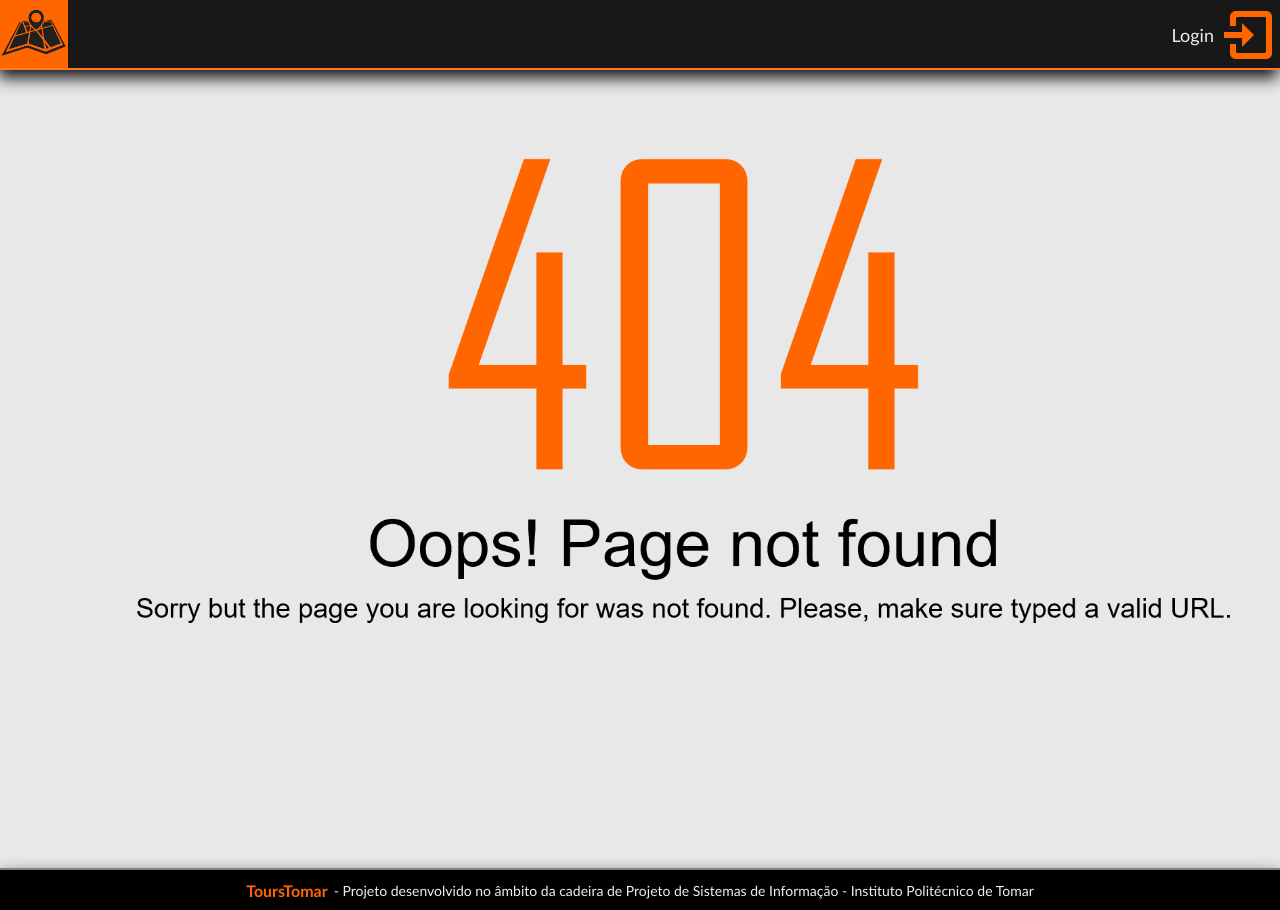
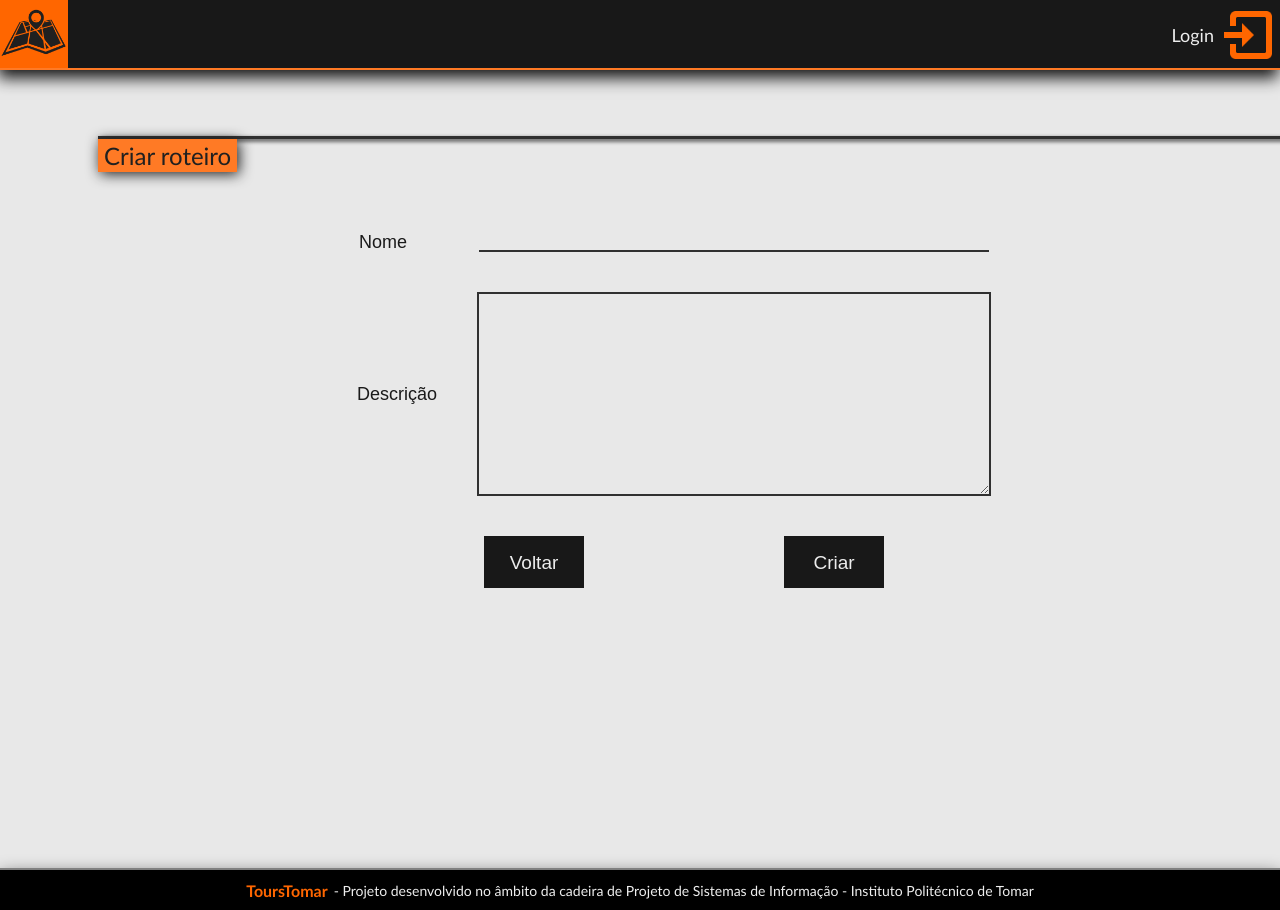
Before and after one commit to iptomar/PSI-Grupo-A-2019-2020, a React (Create React App) app in the folder frontoffice/: page /AddRoute in a window 1280 px wide. Built offline with nearby package versions, Linux system fonts and the light colour scheme.

Commit message:
Alterações "AddRoutes"
Implementação dos estilos na página e modificação das "Routes" para o correto funcionamento da página.

```diff
--- a/frontoffice/src/App.jsx
+++ b/frontoffice/src/App.jsx
@@ -30,7 +30,7 @@ class App extends React.Component {
           <Route exact path="/UpdatePoint" component={UpdatePoint}></Route>
           <Route exact path="/Profile" component={Profile}></Route>
           <Route exact path="/Routes" component={Routes}></Route>
-          <Route exact path="/Routes/AddRoute" component={AddRoute}></Route>
+          <Route exact path="/AddRoute" component={AddRoute}></Route>
           <Route exact path="/MyPoints" component={Points}></Route>
           <Route exact path="/Create" component={Create}></Route>
           <Route exact path="/Image" component={Images}></Route>
--- a/frontoffice/src/pages/addroute.jsx
+++ b/frontoffice/src/pages/addroute.jsx
@@ -1,13 +1,93 @@
 import React, { Component } from "react";
+import { Redirect } from "react-router-dom";
+import './style/addRoute.css';
+import "./style/pageframe.css";
+import NavBar from "./navBar";
 
-class AddRoute extends Component{
-    render(){
-        return(
-            <div>
-                TESTE
+class Routes extends Component {
+    constructor(props) {
+        super(props);
+        this.state = {
+            loggedIn: false,
+            redirect: "/AddRoute",
+            userdata: null,
+        };
+        this.redirecter = this.redirecter.bind(this);
+    }
+
+    componentDidMount() {
+        if (sessionStorage.getItem("userData")) {
+            let data = JSON.parse(sessionStorage.getItem("userData"));
+            this.setState({ userdata: data });
+            this.setState({ loggedIn: true });
+        } else {
+            this.setState({ loggedIn: false });
+        }
+    }
+
+    redirecter(local) {
+        if (local === "/Logout") {
+            sessionStorage.setItem("userdata", "");
+            sessionStorage.clear();
+            this.setState({ redirect: "/", loggedIn: false, data: null });
+        } else this.setState({ redirect: local });
+    }
+
+    render() {
+
+        if (this.state.redirect !== "/AddRoute") {
+            return <Redirect to={this.state.redirect} />;
+        }
+
+        return (
+            <div id="body">
+                <NavBar redirecter={this.redirecter}></NavBar>
+                <div id="PageMainDiv">
+                    <div className="BackgroundDiv"></div>
+                    <div id="PageCenter">
+                        <div id="PageCentralDiv">
+                            <div className="TitleDiv"></div>
+                            <p className="TitleP">Criar roteiro</p>
+                            <div id="RouteBox">
+                                <div className="FieldDiv">
+                                    <label className="FieldLabel">Nome</label>
+                                    <input
+                                        type="text"
+                                        id="title"
+                                        name="title"
+                                        className="TextBox"
+                                    ></input>
+                                </div>
+
+                                <div className="FieldDiv">
+                                    <label className="FieldLabel">Descrição</label>
+                                    <textarea
+                                        type="text"
+                                        id="descr"
+                                        name="descr"
+                                    ></textarea>
+                                </div>
+
+                                <div id="CRButtonsDiv">
+                                    <button className="CRBtts" onClick={() => { this.setState({ redirect: "/Routes" }) }} >Voltar</button>
+                                    <button className="CRBtts">Criar</button>
+                                </div>
+
+                            </div>
+                        </div>
+                        <footer id="FooterDiv">
+                            <p id="Footer1p">ToursTomar</p>
+                            <p id="Footer2p">
+                                - Projeto desenvolvido no âmbito da cadeira de Projeto de
+                                Sistemas de Informação - Instituto Politécnico de Tomar
+              </p>
+                        </footer>
+                    </div>
+                    <div className="BackgroundDiv"></div>
+                </div>
             </div>
         );
     }
 }
 
-export default AddRoute;
+export default Routes;
--- a/frontoffice/src/pages/routes.jsx
+++ b/frontoffice/src/pages/routes.jsx
@@ -174,7 +174,7 @@ class Routes extends Component {
                 <div className="gemeny">
                   {ps}
                 </div>
-                <Link to="/Routes/addRoute">
+                <Link to="/AddRoute">
                   <button className="btn">
                     Adicionar Roteiro
                     </button>
--- /dev/null
+++ b/frontoffice/src/pages/style/addRoute.css
@@ -0,0 +1,78 @@
+#RouteBox{
+    margin-top: 40px;
+    display: flex;
+    flex-direction: column;
+    align-items: center;
+}
+
+.FieldDiv{
+    display: flex;
+    flex-direction: row;
+    align-items: center;
+    justify-content: space-between;
+}
+
+.FieldLabel{
+    font-family: Oxygen, sans-serif;
+    font-size: 18px;
+    color: #1A1A1A;
+    width: 100px;
+}
+
+textarea {
+    margin: 20px;
+    border-radius: 0;
+    border: #303030 2px solid;
+    transition-duration: 300ms;
+    padding: 0;
+    padding-left: 10px;
+    font-family: Oxygen, sans-serif;
+    font-size: 16px;
+    color: #1A1A1A;
+    background-color: #E8E8E8;
+    outline: none;
+    width:500px;
+    height: 200px;
+}
+
+textarea:hover {
+    border: #707070 2px solid;
+}
+
+textarea:focus {
+
+    border: #FF6600 2px solid;
+
+}
+
+.CRBtts{
+    border:none;
+    width: 100px;
+    border-radius: 0px;
+    font-family: Oxygen, sans-serif;
+    font-size: 19px;
+    color: #EDEDED;
+    background-color: #181818;
+    outline: none;
+    transition-duration: 300ms;
+    border-top: #181818 2px solid;
+}
+
+.CRBtts:hover{
+    border-top: #FF6600 2px solid;
+    background-color: #303030;
+}
+
+.CRBtts:focus{
+    border-top: #FF6600 2px solid;
+    background-color: #303030;
+}
+
+#CRButtonsDiv{
+    width: 400px;
+    display:flex;
+    flex-direction: row;
+    align-items: center;
+    justify-content: space-between;
+    margin-top: 20px;
+}
```
